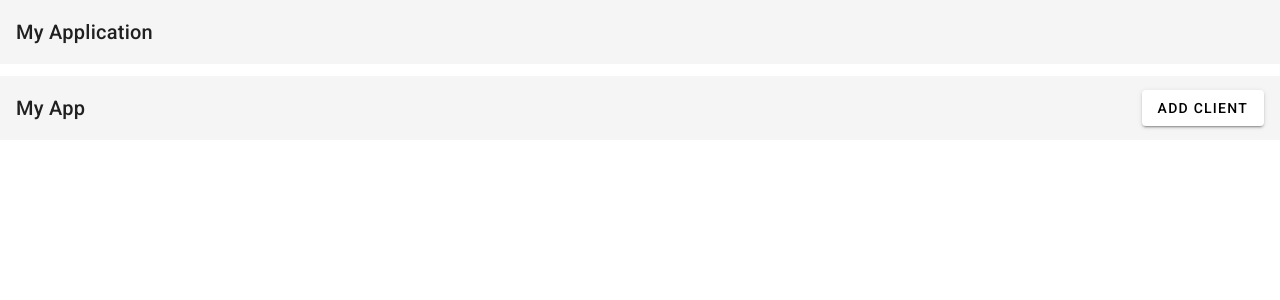
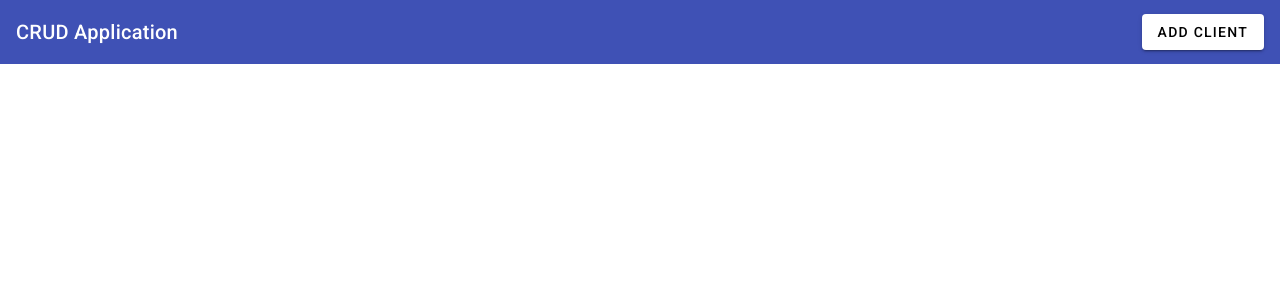
Before and after one commit to Lauhs0402/angularCRUD, an Angular app: page / in a window 1280 px wide. Shown: the top 300 px of the page. Built offline with nearby package versions, Linux system fonts and the light colour scheme.

Commit message:
added a primary color in mat-toolbar, also a click event to the button

```diff
--- a/src/app/app.component.html
+++ b/src/app/app.component.html
@@ -1,15 +1,11 @@
-<p>
-  <mat-toolbar>
-    <span>My Application</span>
-  </mat-toolbar>
-</p>
+
 
 <p>
-  <mat-toolbar>
+  <mat-toolbar  color="primary">
 
-  <span>My App</span>
+  <span>CRUD Application</span>
   <span class="example-spacer"></span>
-  <button mat-raised-button>
+  <button mat-raised-button (click)="openAddEditEmpForm()">
     ADD CLIENT
   </button>
 </mat-toolbar>
```
